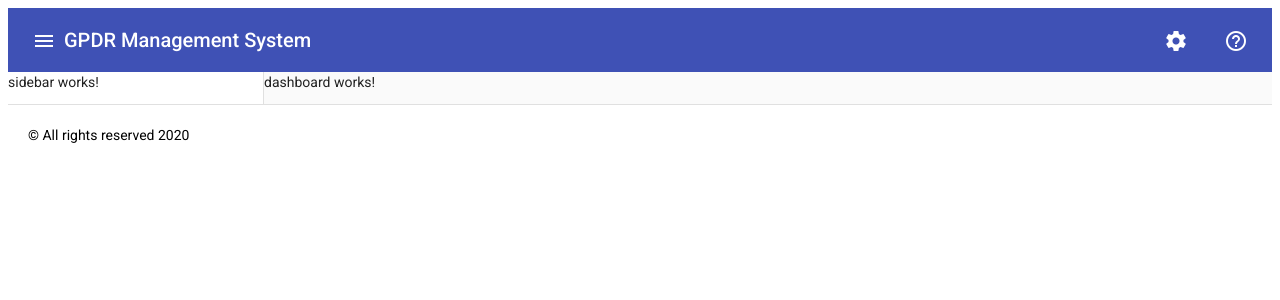
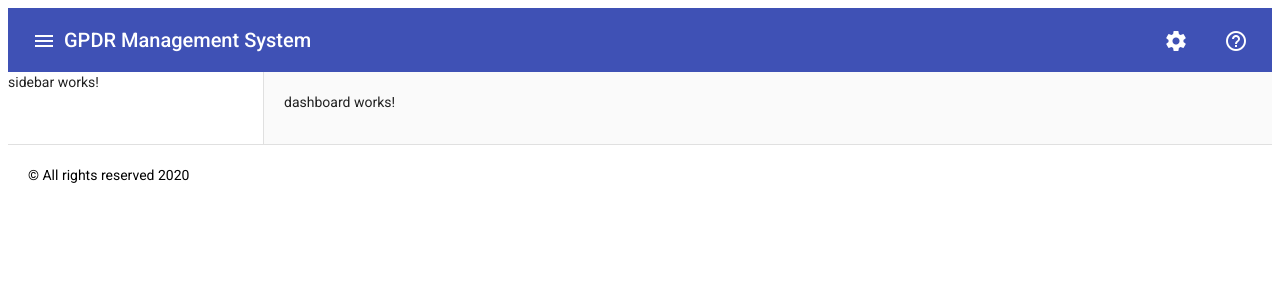
Before and after one commit to julianahrens/gdpr-ms-frontend, an Angular app: page / in a window 1280 px wide. Shown: the top 300 px of the page. Built offline with nearby package versions, Linux system fonts and the light colour scheme.

Commit message:
fix: adding padding to outlet area

```diff
--- a/src/app/layouts/default/default.component.sass
+++ b/src/app/layouts/default/default.component.sass
@@ -10,3 +10,6 @@ mat-drawer-container
   mat-drawer
     min-width: 20vw
     max-width: 30vw
+
+  mat-drawer-content
+    padding: 20px
```
